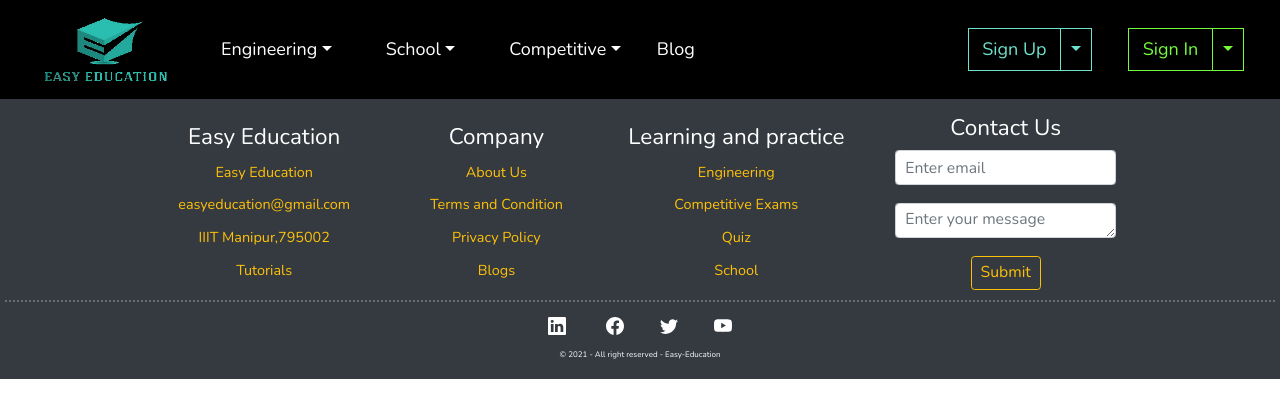
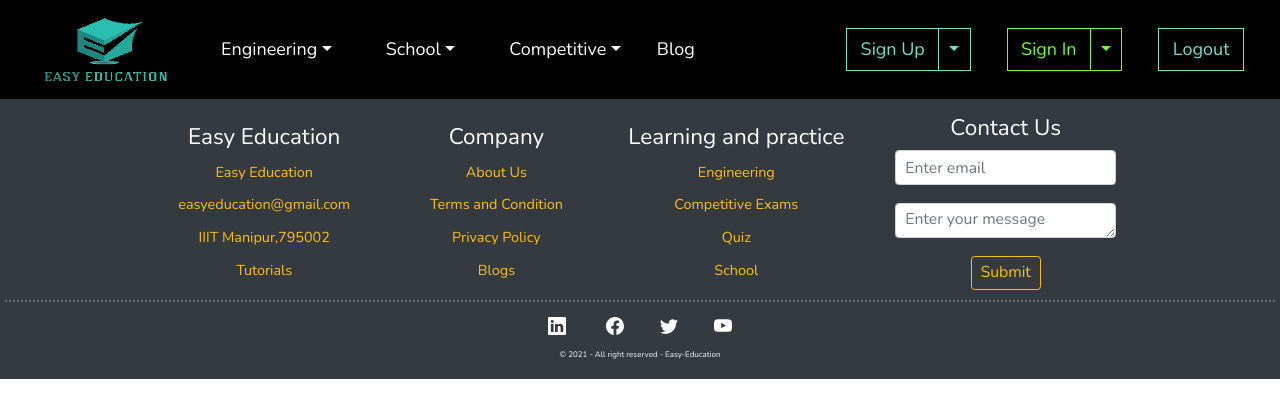
Before and after one commit to luckykumarirai/easy-education, a React (Create React App) app: page / in a window 1280 px wide. Shown: the top 418 px of the page. Built offline with nearby package versions, Linux system fonts and the light colour scheme.

Commit message:
Added logout button in the navBar

```diff
--- a/src/components/navbar.js
+++ b/src/components/navbar.js
@@ -74,6 +74,9 @@ function NavBar(){
       <Dropdown.Item eventKey="2" className="sign-up-login" href="/teacherSignin">Teacher</Dropdown.Item>
     </SplitButton>
   </div>
+  <div className="signup ml-3 mr-3">
+<Button  variant="outline-primary"  id="dropdown-menu-align-responsive-2" href="#">Logout</Button>
+    </div>
 
 
         </Navbar.Collapse>
```
Also changed, not shown: 1 other file (tests, documents, lock files or other folders).
